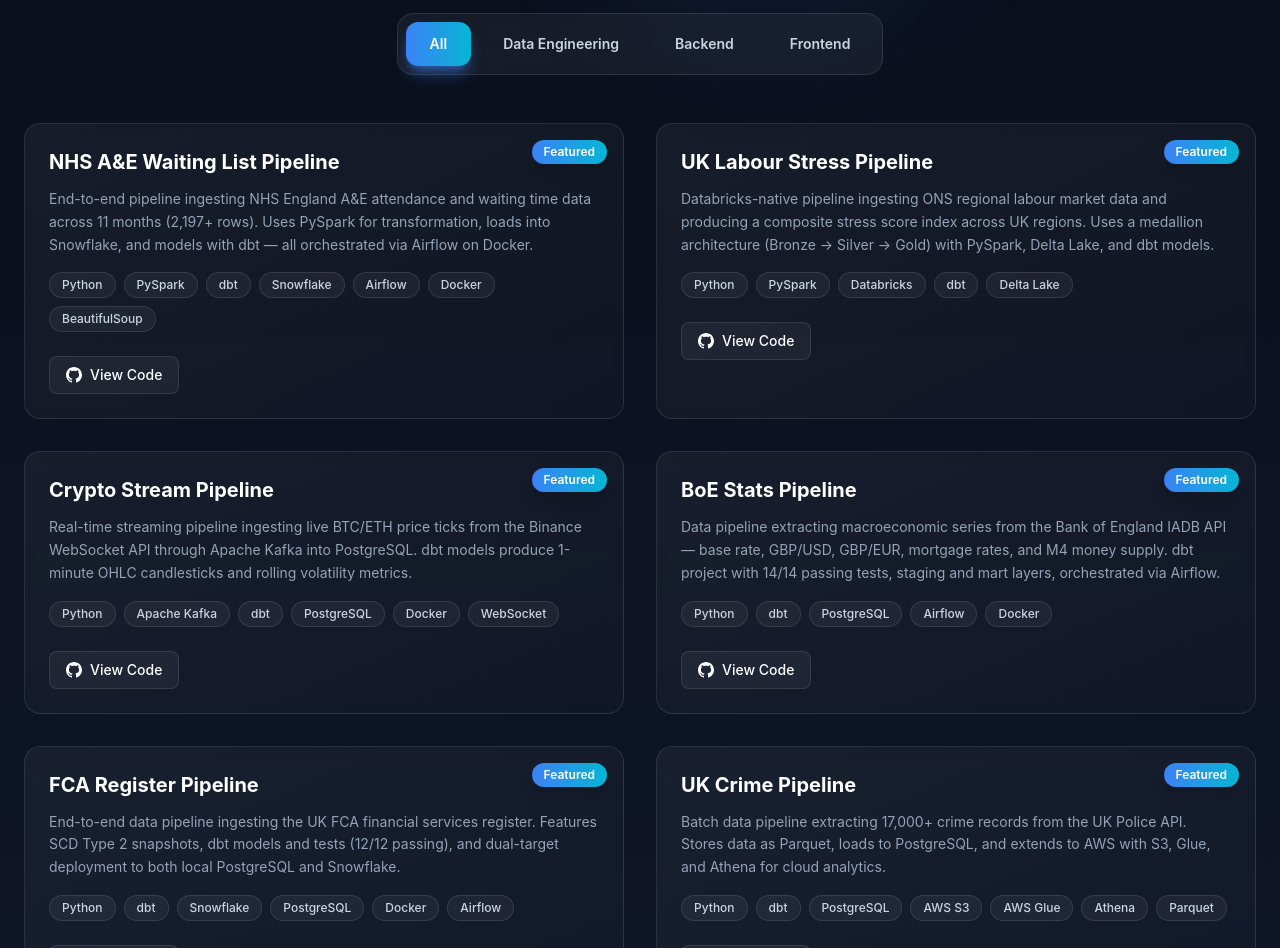
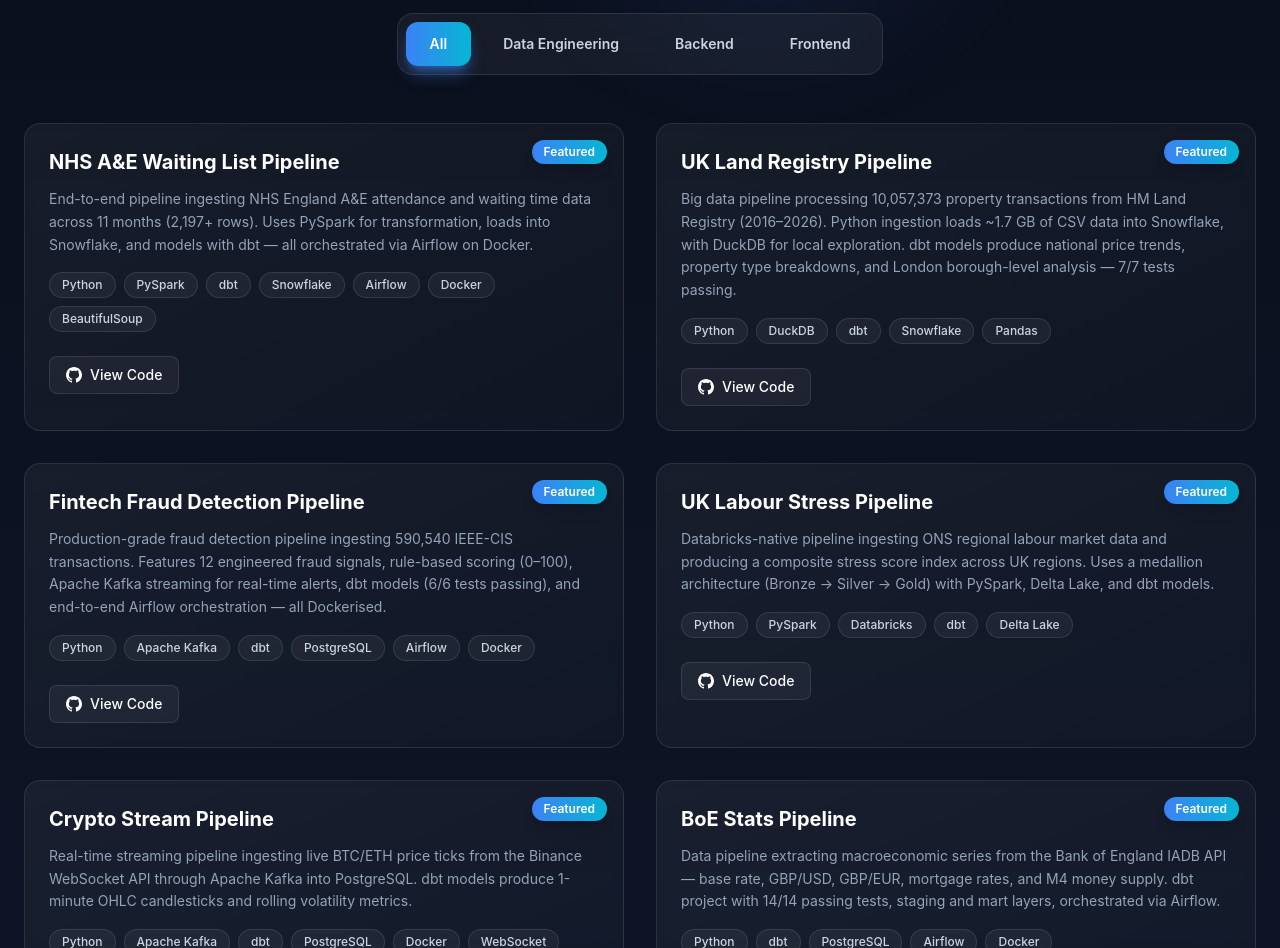
Before and after one commit to Daudsaid/daud-portfolio-site, a Next.js app: page / in a window 1280 px wide. Shown: the part 2840-3788 px from the top of the page. Built offline with nearby package versions, Linux system fonts and the light colour scheme; no server answers; the database is empty.

Commit message:
feat: add UK Land Registry and Fintech Fraud Detection pipelines

```diff
--- a/app/data/projects.ts
+++ b/app/data/projects.ts
@@ -24,6 +24,28 @@
   },
   {
     id: 2,
+    title: "UK Land Registry Pipeline",
+    description: "Big data pipeline processing 10,057,373 property transactions from HM Land Registry (2016–2026). Python ingestion loads ~1.7 GB of CSV data into Snowflake, with DuckDB for local exploration. dbt models produce national price trends, property type breakdowns, and London borough-level analysis — 7/7 tests passing.",
+    image: "/api-placeholder.jpg",
+    tags: ["Python", "DuckDB", "dbt", "Snowflake", "Pandas"],
+    github: "https://github.com/Daudsaid/uk-land-registry-pipeline",
+    demo: null,
+    featured: true,
+    category: "Data Engineering"
+  },
+  {
+    id: 3,
+    title: "Fintech Fraud Detection Pipeline",
+    description: "Production-grade fraud detection pipeline ingesting 590,540 IEEE-CIS transactions. Features 12 engineered fraud signals, rule-based scoring (0–100), Apache Kafka streaming for real-time alerts, dbt models (6/6 tests passing), and end-to-end Airflow orchestration — all Dockerised.",
+    image: "/api-placeholder.jpg",
+    tags: ["Python", "Apache Kafka", "dbt", "PostgreSQL", "Airflow", "Docker"],
+    github: "https://github.com/Daudsaid/fintech-fraud-detection-pipeline-bydaud",
+    demo: null,
+    featured: true,
+    category: "Data Engineering"
+  },
+  {
+    id: 4,
     title: "UK Labour Stress Pipeline",
     description: "Databricks-native pipeline ingesting ONS regional labour market data and producing a composite stress score index across UK regions. Uses a medallion architecture (Bronze → Silver → Gold) with PySpark, Delta Lake, and dbt models.",
     image: "/api-placeholder.jpg",
@@ -34,7 +56,7 @@
     category: "Data Engineering"
   },
   {
-    id: 3,
+    id: 5,
     title: "Crypto Stream Pipeline",
     description: "Real-time streaming pipeline ingesting live BTC/ETH price ticks from the Binance WebSocket API through Apache Kafka into PostgreSQL. dbt models produce 1-minute OHLC candlesticks and rolling volatility metrics.",
     image: "/api-placeholder.jpg",
@@ -45,7 +67,7 @@
     category: "Data Engineering"
   },
   {
-    id: 4,
+    id: 6,
     title: "BoE Stats Pipeline",
     description: "Data pipeline extracting macroeconomic series from the Bank of England IADB API — base rate, GBP/USD, GBP/EUR, mortgage rates, and M4 money supply. dbt project with 14/14 passing tests, staging and mart layers, orchestrated via Airflow.",
     image: "/api-placeholder.jpg",
@@ -56,7 +78,7 @@
     category: "Data Engineering"
   },
   {
-    id: 5,
+    id: 7,
     title: "FCA Register Pipeline",
     description: "End-to-end data pipeline ingesting the UK FCA financial services register. Features SCD Type 2 snapshots, dbt models and tests (12/12 passing), and dual-target deployment to both local PostgreSQL and Snowflake.",
     image: "/api-placeholder.jpg",
@@ -67,7 +89,7 @@
     category: "Data Engineering"
   },
   {
-    id: 6,
+    id: 8,
     title: "UK Crime Pipeline",
     description: "Batch data pipeline extracting 17,000+ crime records from the UK Police API. Stores data as Parquet, loads to PostgreSQL, and extends to AWS with S3, Glue, and Athena for cloud analytics.",
     image: "/api-placeholder.jpg",
@@ -78,7 +100,7 @@
     category: "Data Engineering"
   },
   {
-    id: 7,
+    id: 9,
     title: "UK Trade Pipeline",
     description: "Airflow-orchestrated pipeline ingesting HMRC trade data via REST API. Dual PostgreSQL instances via Docker Compose, dbt project with 6 models and 10 passing tests.",
     image: "/api-placeholder.jpg",
@@ -89,7 +111,7 @@
     category: "Data Engineering"
   },
   {
-    id: 8,
+    id: 10,
     title: "TFL Disruptions Pipeline",
     description: "Real-time pipeline polling the TFL API every 60 seconds for live disruption data. Fully Dockerised with dbt models and pushed to GitHub.",
     image: "/api-placeholder.jpg",
@@ -100,7 +122,7 @@
     category: "Data Engineering"
   },
   {
-    id: 9,
+    id: 11,
     title: "Fintech Microservices",
     description: "Production-style fintech backend in Go with three independently deployable microservices — accounts, transactions, and notifications — each with its own PostgreSQL database. Built using Go's standard library only (no frameworks), with Docker Compose orchestration.",
     image: "/api-placeholder.jpg",
@@ -111,7 +133,7 @@
     category: "Backend"
   },
   {
-    id: 10,
+    id: 12,
     title: "Job Scraper API",
     description: "FastAPI backend that scrapes London Data Engineering and AI job listings from Reed.co.uk, stores them in PostgreSQL, and exposes a queryable REST API with filters, pagination, and aggregated stats (top companies, locations, salary ranges).",
     image: "/api-placeholder.jpg",
@@ -122,7 +144,7 @@
     category: "Backend"
   },
   {
-    id: 11,
+    id: 13,
     title: "Payments API with Stripe Integration",
     description: "Production-ready RESTful API with complete Stripe payment processing, secure webhook handling with SHA-256 signature verification, and comprehensive test coverage (38+ passing tests). Features Payment Intents, customer management, refunds, and CSRF protection.",
     image: "/api-placeholder.jpg",
@@ -133,7 +155,7 @@
     category: "Backend"
   },
   {
-    id: 12,
+    id: 14,
     title: "OAuth Login API",
     description: "Production-ready OAuth authentication API deployed on AWS (EC2 + RDS). Features Google and GitHub login, session management with HttpOnly cookies, CSRF protection, rate limiting, and 24/7 uptime with PM2. Includes 38 passing tests.",
     image: "/api-placeholder.jpg",
@@ -144,7 +166,7 @@
     category: "Backend"
   },
   {
-    id: 13,
+    id: 15,
     title: "Advanced Authentication & Authorization API",
     description: "Production-ready REST API deployed on AWS (EC2 + RDS PostgreSQL). Features JWT authentication, refresh tokens, email verification, password reset, and 24/7 uptime with PM2. Includes comprehensive test coverage with Jest.",
     image: "/api-placeholder.jpg",
@@ -155,7 +177,7 @@
     category: "Backend"
   },
   {
-    id: 14,
+    id: 16,
     title: "JWT Authentication API (TypeScript)",
     description: "Secure authentication API with JWT tokens, user registration, login, and protected routes. Built with TypeScript for type safety.",
     image: "/api-placeholder.jpg",
@@ -163,10 +185,11 @@
     github: "https://github.com/Daudsaid/auth-api-typescript",
     demo: null,
     featured: true,
+
     category: "Backend"
   },
   {
-    id: 15,
+    id: 17,
     title: "JWT Authentication API (JavaScript)",
     description: "RESTful authentication API featuring JWT token-based authentication, bcrypt password hashing, and PostgreSQL database integration.",
     image: "/api-placeholder.jpg",
@@ -177,7 +200,7 @@
     category: "Backend"
   },
   {
-    id: 16,
+    id: 18,
     title: "Budgeting API",
     description: "RESTful API for budget management with full CRUD operations for budgets, income, and expenses tracking.",
     image: "/api-placeholder.jpg",
@@ -188,7 +211,7 @@
     category: "Backend"
   },
   {
-    id: 17,
+    id: 19,
     title: "Expense Tracker API",
     description: "Backend API for tracking expenses with category management and full CRUD functionality.",
     image: "/api-placeholder.jpg",
@@ -199,7 +222,7 @@
     category: "Backend"
   },
   {
-    id: 18,
+    id: 20,
     title: "TypeScript by Example",
     description: "Interactive learning resource for mastering TypeScript through practical, hands-on examples. Covers core concepts, type system, generics, and advanced patterns with live code demonstrations.",
     image: "/api-placeholder.jpg",
@@ -210,7 +233,7 @@
     category: "Frontend"
   },
   {
-    id: 19,
+    id: 21,
     title: "E-Commerce Store",
     description: "Full-featured e-commerce application with product browsing, shopping cart, user authentication, and checkout functionality. Built with modern React patterns and responsive design.",
     image: "/api-placeholder.jpg",
@@ -221,7 +244,7 @@
     category: "Frontend"
   },
   {
-    id: 20,
+    id: 22,
     title: "Daudflix",
     description: "Netflix clone featuring user authentication, movie browsing, and streaming UI. Includes responsive design, dynamic content loading, and modern user interface inspired by Netflix.",
     image: "/api-placeholder.jpg",
```
